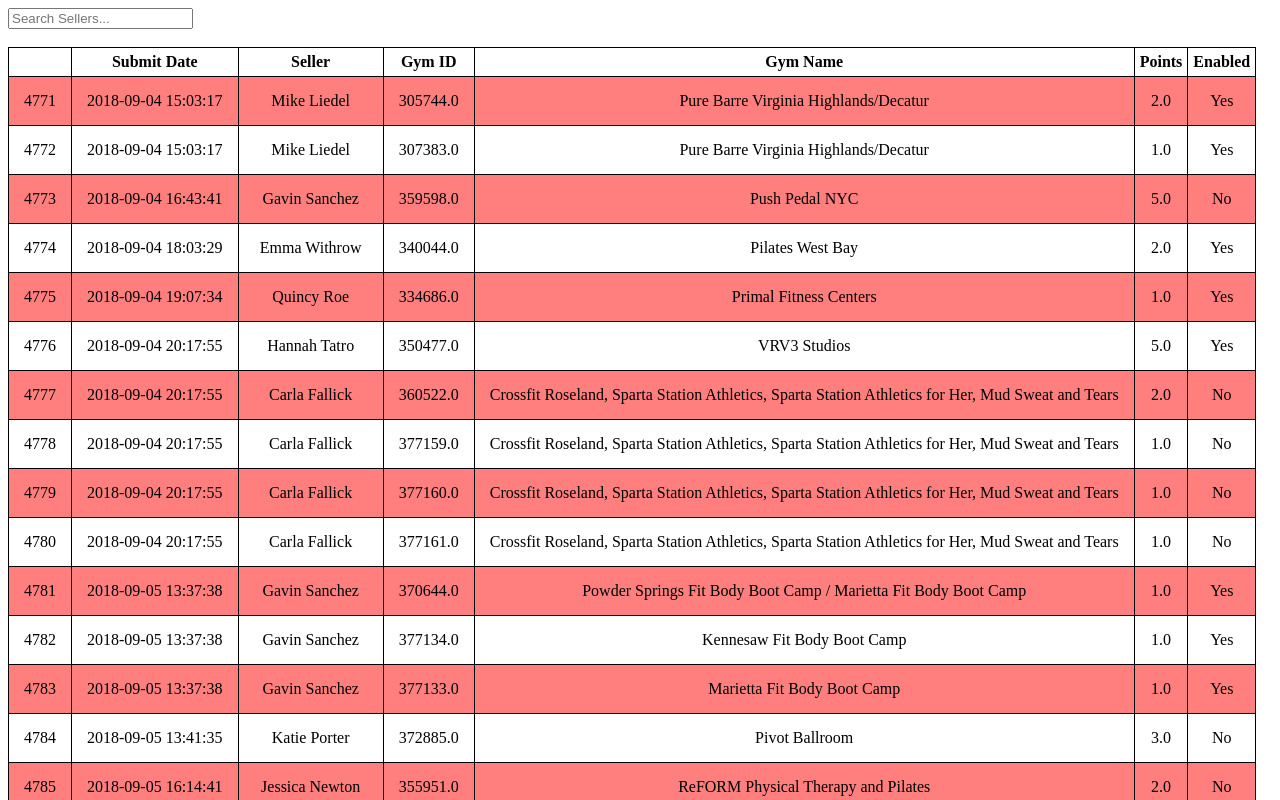
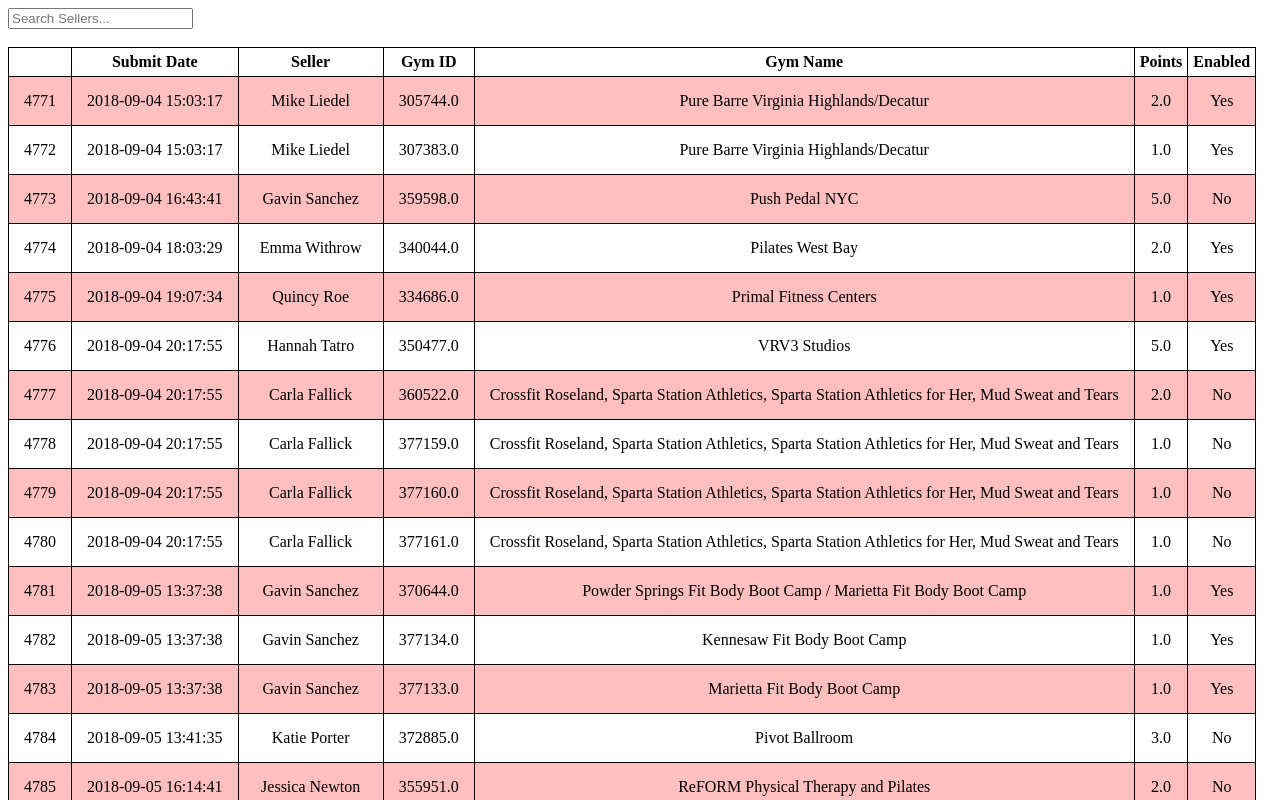
Before and after one commit to wshivers93/csvtotable, a plain HTML site: page index.html in a window 1280 px wide. Shown: the top 800 px of the page. Drawn offline with Linux system fonts and the light colour scheme.

Commit message:
Update index.html

```diff
--- a/index.html
+++ b/index.html
@@ -11,7 +11,7 @@
 	       font-weight: bold;
            }
 	   tr:nth-child(even){
-	       background: rgba(255, 0, 0, 0.5);
+	       background: rgba(255, 0, 0, 0.25);
 	   }
 	   td{
 	       padding: 15px;
```
